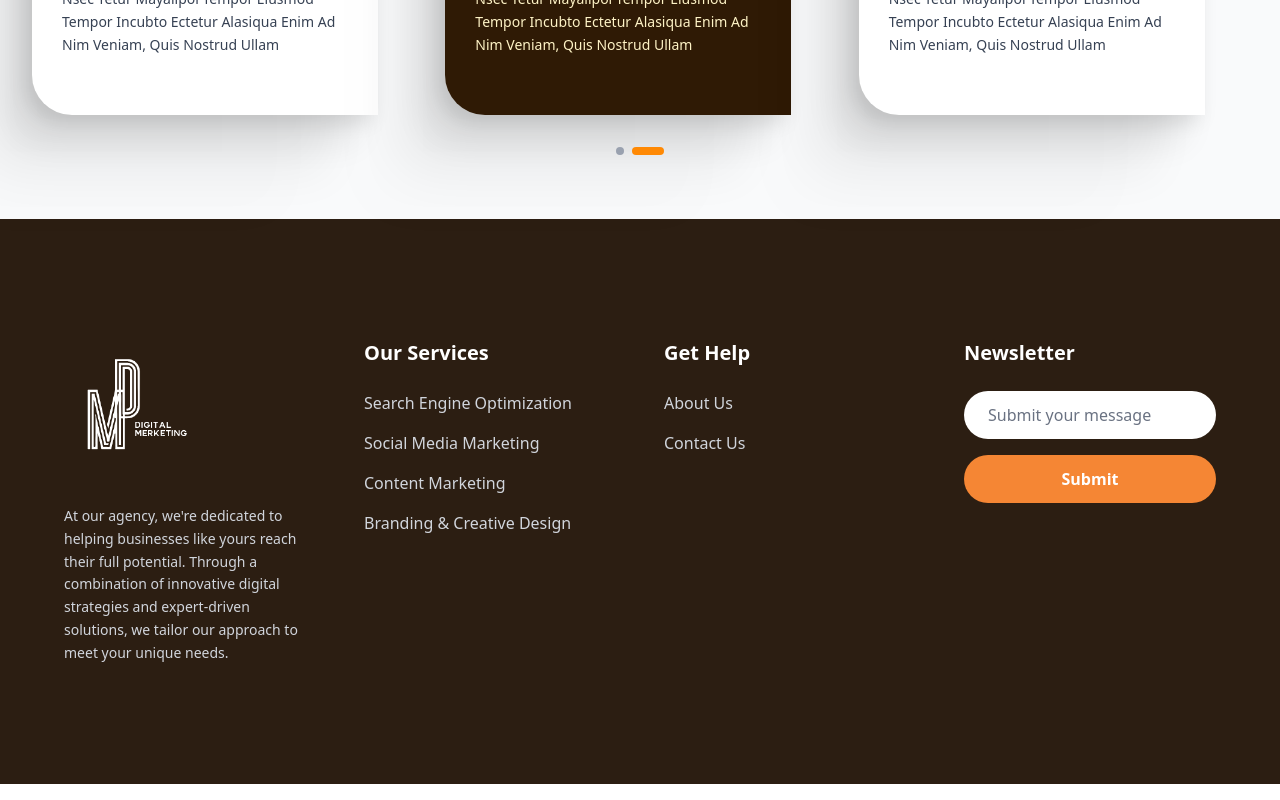
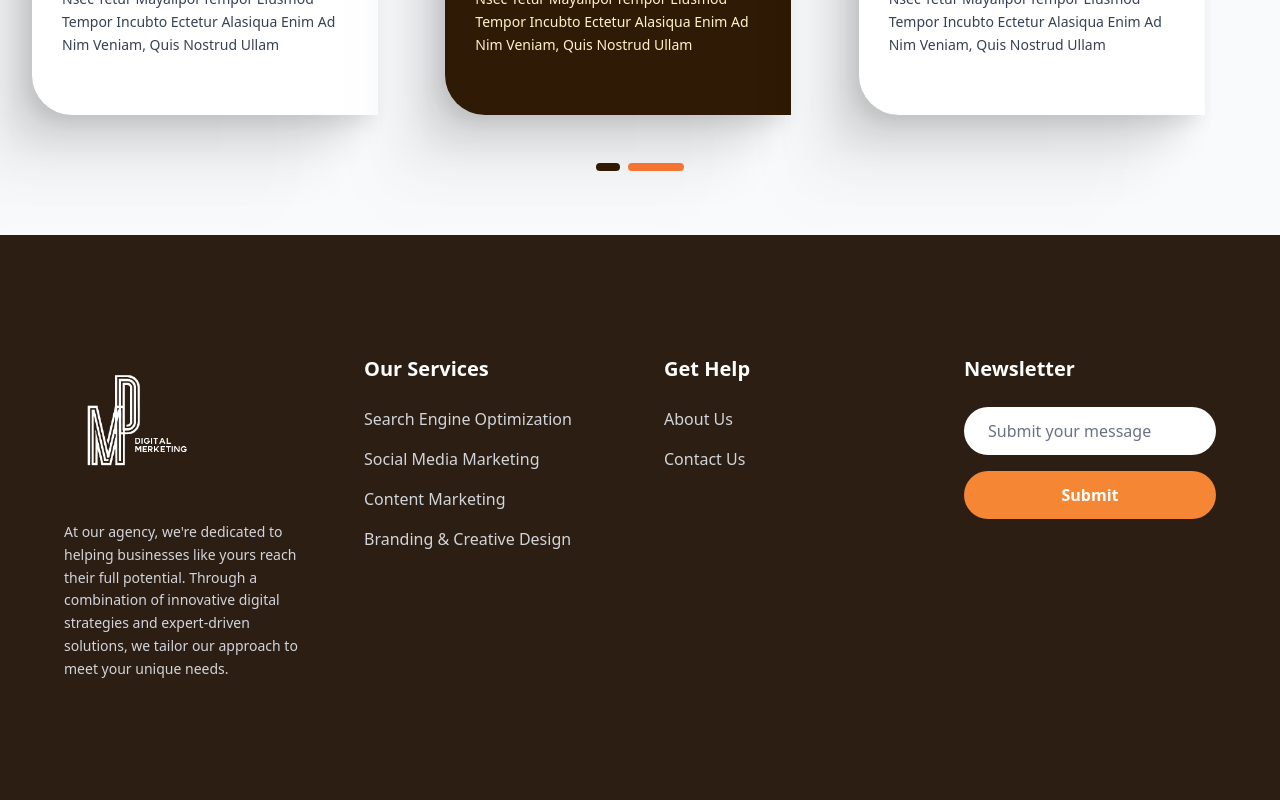
Before and after one commit to TamimOp/Xoegan_DigitalMarketing, a Next.js app: page / in a window 1280 px wide. Shown: the part 3250-4050 px from the top of the page. Built offline with nearby package versions, Linux system fonts and the light colour scheme; a web font is replaced by a local one.

Commit message:
fix: Update pagination dots styles for improved visibility

```diff
--- a/components/Feedback.tsx
+++ b/components/Feedback.tsx
@@ -165,9 +165,9 @@ const Feedback = () => {
         </div>
 
         {/* Pagination Dots */}
-        <div className="flex justify-center space-x-2">
-          <div className="w-2 h-2 bg-gray-400 rounded-full"></div>
-          <div className="w-8 h-2 bg-orange-400 rounded-full"></div>
+        <div className="flex justify-center space-x-2 pt-4">
+          <div className="w-6 h-2 bg-[#2F1A05] rounded-full"></div>
+          <div className="w-14 h-2 bg-[#F57431] rounded-full"></div>
         </div>
       </div>
     </section>
```
